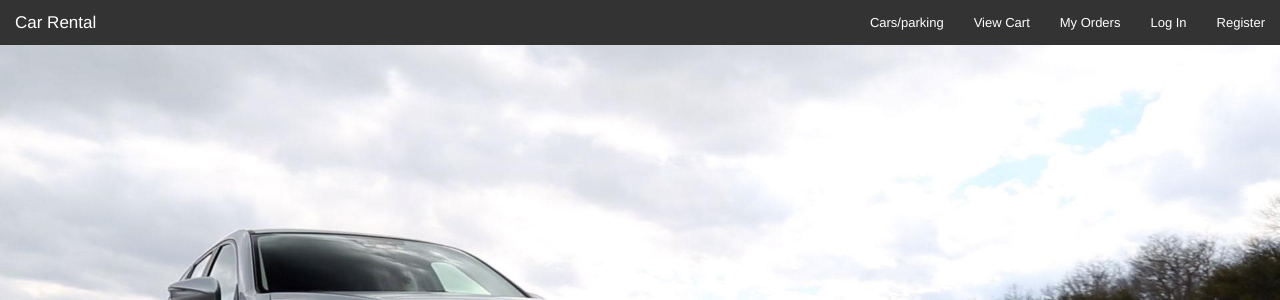
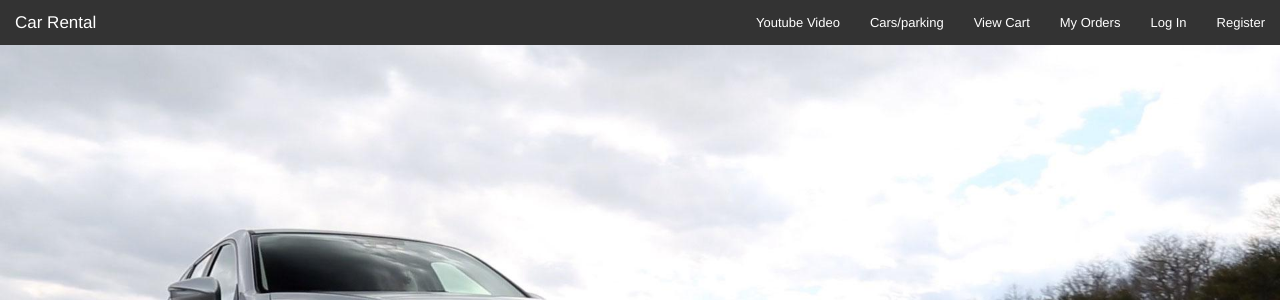
Before and after one commit to zchowdhury2/webprogramming, a PHP site: page /FinalProject/index.php in a window 1280 px wide. Shown: the top 300 px of the page. Run offline with PHP 8.4, Linux system fonts and the light colour scheme.

Commit message:
Youtube video

```diff
--- a/FinalProject/index.php
+++ b/FinalProject/index.php
@@ -27,7 +27,7 @@ if(session_id() == '' || !isset($_SESSION)){session_start();}
       <section class="top-bar-section">
       <!-- Right Nav Section -->
         <ul class="right">
-
+        <li><a href="https://www.youtube.com/watch?v=l12lVQKOXKU&feature=youtu.be">Youtube Video</a></li>
           <li><a href="products.php">Cars/parking</a></li>
           <li><a href="cart.php">View Cart</a></li>
           <li><a href="orders.php">My Orders</a></li>
```
